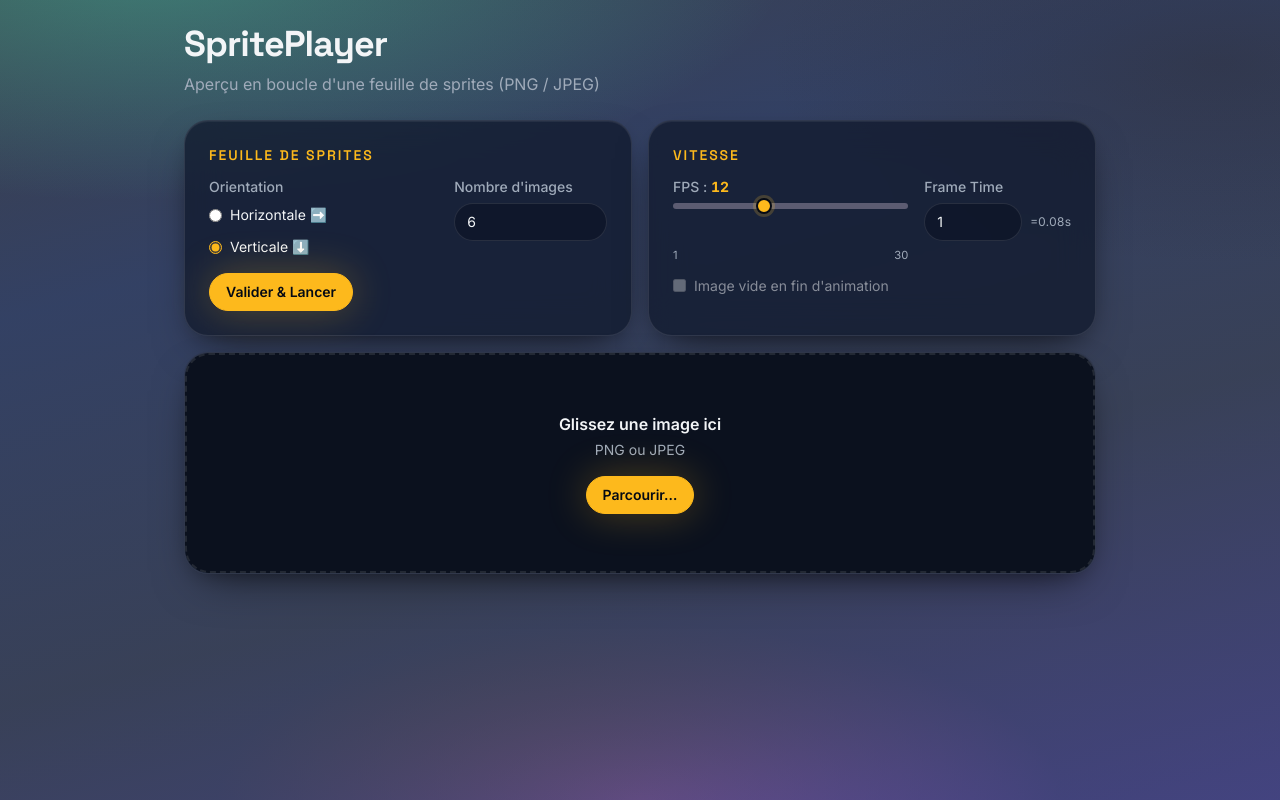
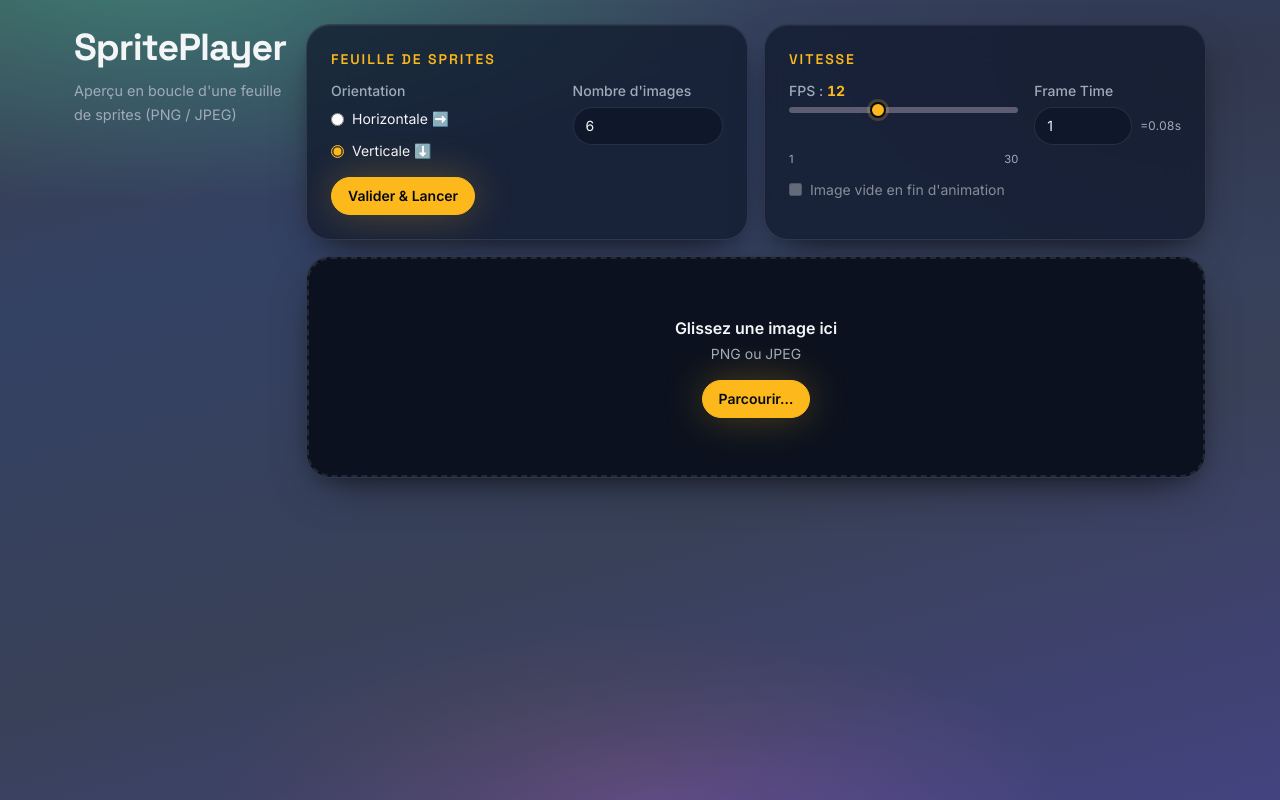
Before and after one commit to DeltaDjazz/SpritePlayer, a React (Vite) app: page / in a window 1280 px wide. Built offline with nearby package versions, Linux system fonts and the light colour scheme.

Commit message:
Move header into a left rail above the fold
Place the brand header beside the controls on large screens so more
player UI fits in the first viewport.

Co-authored-by: Saï Ninja <DeltaDjazz@users.noreply.github.com>

```diff
--- a/src/SpritePlayer.jsx
+++ b/src/SpritePlayer.jsx
@@ -494,19 +494,20 @@ export default function SpritePlayer() {
 
   return (
     <div
-      className="mx-auto box-border min-h-screen max-w-[960px] px-5 py-6 pb-8 text-foreground sm:px-6"
+      className="mx-auto box-border flex min-h-screen max-w-[1180px] flex-col gap-5 px-5 py-5 text-foreground sm:px-6 lg:flex-row lg:items-start lg:gap-6 lg:py-6"
       role="region"
       aria-label="Lecteur de sprite sheet"
     >
-      <header className="mb-6">
-        <h1 className="font-display text-3xl font-bold tracking-tight text-foreground sm:text-4xl">
+      <header className="shrink-0 lg:sticky lg:top-6 lg:w-44 lg:pt-1 xl:w-52">
+        <h1 className="font-display text-3xl font-bold tracking-tight text-foreground sm:text-4xl lg:text-[2.35rem] lg:leading-[1.05]">
           SpritePlayer
         </h1>
-        <p className="mt-2 max-w-xl text-sm text-muted-foreground sm:text-base">
+        <p className="mt-2 max-w-xs text-sm text-muted-foreground lg:mt-3 lg:text-[0.9rem] lg:leading-relaxed">
           Aperçu en boucle d&apos;une feuille de sprites (PNG / JPEG)
         </p>
       </header>
 
+      <div className="min-w-0 flex-1">
       {error && (
         <p
           className="mb-4 rounded-xl border border-danger/30 bg-danger/10 px-3.5 py-2.5 text-sm text-danger"
@@ -999,6 +1000,7 @@ export default function SpritePlayer() {
           onLoad={handleImageLoad}
         />
       )}
+      </div>
     </div>
   );
 }
```
